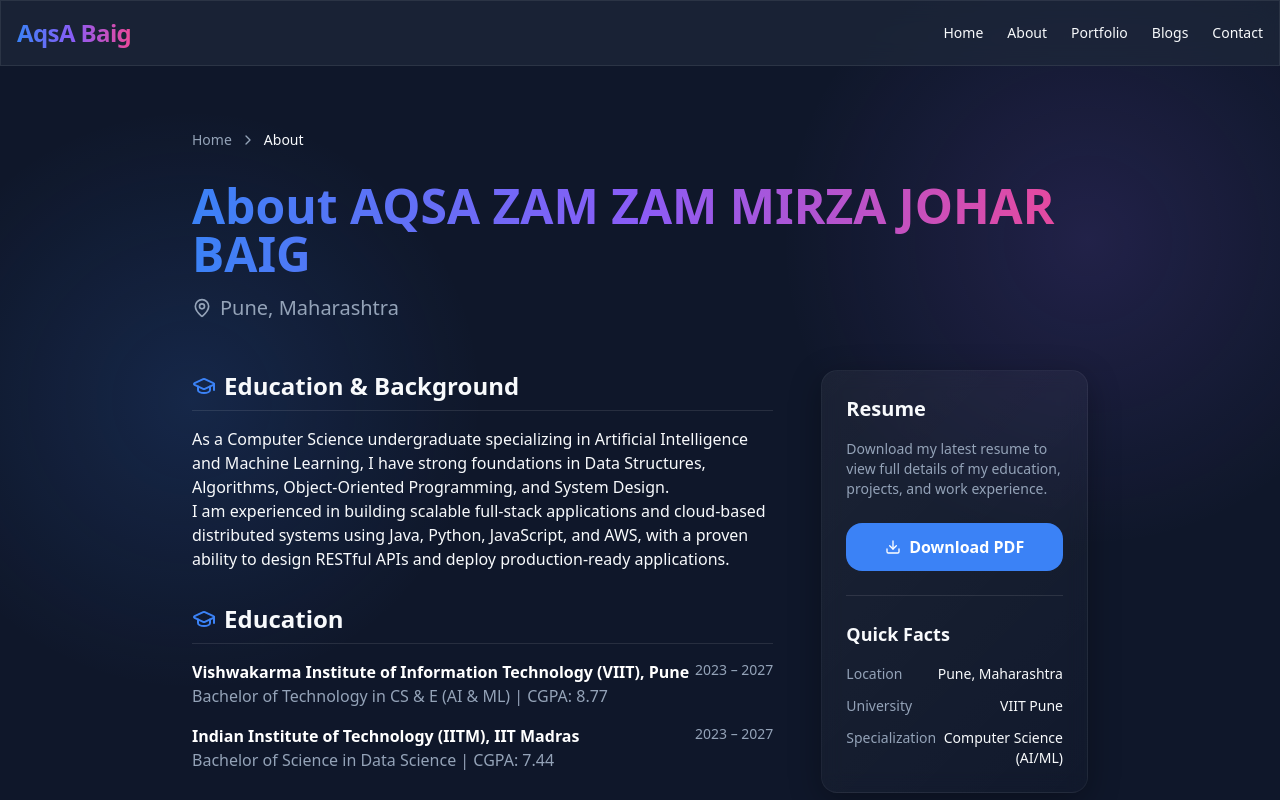
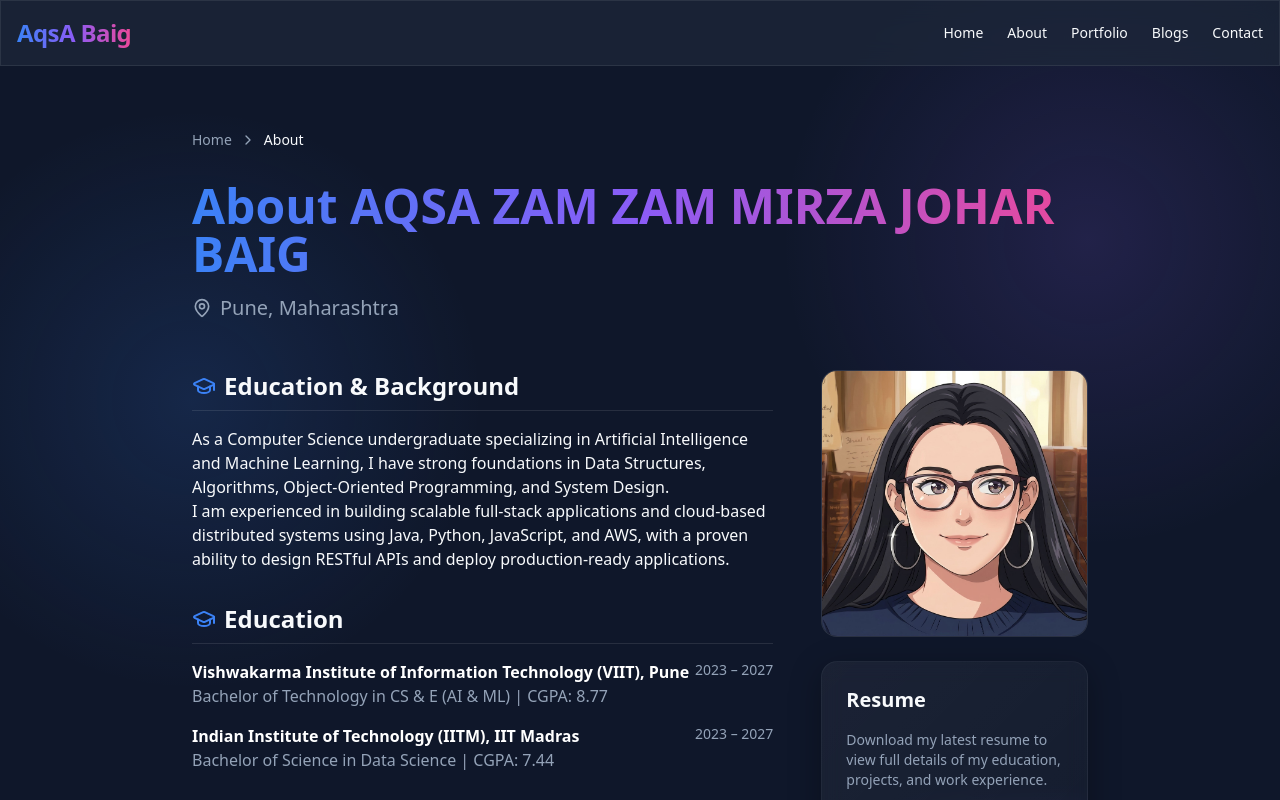
Before and after one commit to AQSA-ZAM-ZAM-MIRZA-JOHAR-BAIG/AQSA-ZAM-ZAM-MIRZA-JOHAR-BAIG-BLOGS, a Next.js app in the folder frontend/: page /about in a window 1280 px wide. Shown: the top 800 px of the page. Built offline with nearby package versions, Linux system fonts and the light colour scheme.

Commit message:
Update bg

```diff
--- a/frontend/src/app/about/page.tsx
+++ b/frontend/src/app/about/page.tsx
@@ -1,4 +1,5 @@
 import { Metadata } from "next";
+import Image from "next/image";
 import { Breadcrumbs } from "@/components/Breadcrumbs";
 import { Download, MapPin, GraduationCap, Code2, Database, Cloud } from "lucide-react";
 
@@ -99,6 +100,15 @@ export default function AboutPage() {
         </div>
 
         <div className="space-y-6">
+          <div className="w-full aspect-square rounded-2xl overflow-hidden border border-white/10 relative bg-secondary/30 mb-6">
+            <Image
+              src="/profile.jpg"
+              alt="AQSA ZAM ZAM MIRZA JOHAR BAIG"
+              fill
+              className="object-cover"
+            />
+          </div>
+
           <div className="glass-panel p-6 rounded-2xl border border-white/10 sticky top-24">
             <h3 className="text-xl font-bold font-outfit mb-4">Resume</h3>
             <p className="text-sm text-muted-foreground mb-6">
--- a/frontend/src/app/layout.tsx
+++ b/frontend/src/app/layout.tsx
@@ -46,6 +46,7 @@ export const metadata: Metadata = {
     url: "https://aqsa-zam-zam-mirza-johar-baig.com",
     title: "AQSA ZAM ZAM MIRZA JOHAR BAIG | Software Developer Portfolio",
     description: "Official portfolio of AQSA ZAM ZAM MIRZA JOHAR BAIG, a CS Undergrad at VIIT Pune & IIT Madras.",
+    images: [{ url: "/profile.jpg", width: 1200, height: 630, alt: "AQSA ZAM ZAM MIRZA JOHAR BAIG" }],
     siteName: "AQSA ZAM ZAM MIRZA JOHAR BAIG Portfolio",
   },
 };
--- a/frontend/src/app/page.tsx
+++ b/frontend/src/app/page.tsx
@@ -40,7 +40,7 @@ export default function Home() {
 
         <div className="w-64 h-64 md:w-96 md:h-96 rounded-full overflow-hidden border-4 border-primary/20 shadow-2xl relative shrink-0 bg-secondary/50">
           <Image
-            src="/aq-pfp-1.jpeg"
+            src="/profile.jpg"
             alt="AQSA ZAM ZAM MIRZA JOHAR BAIG"
             fill
             className="object-cover"
```
